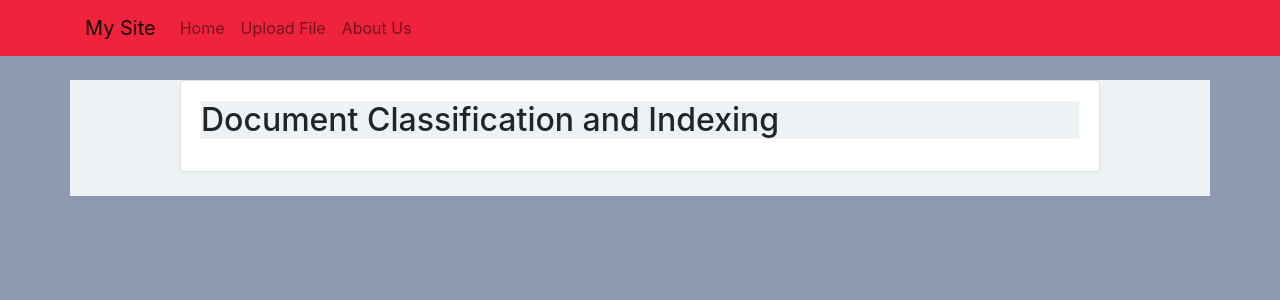
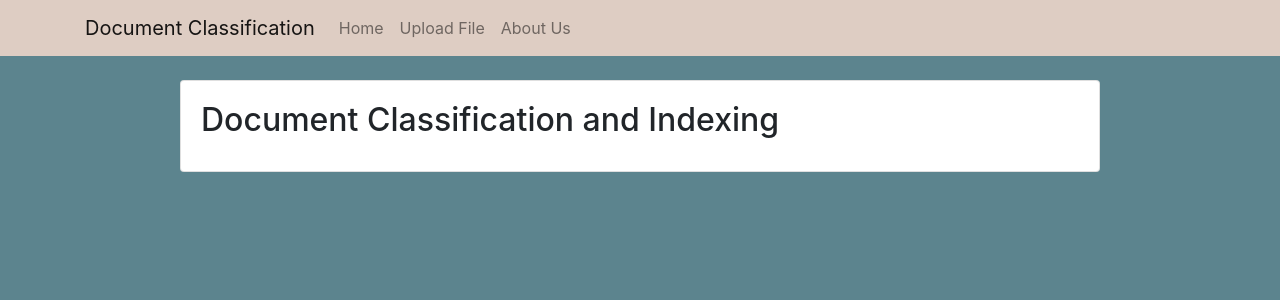
Before and after one commit to nsshah14/Document_Classification, a Django app: page / in a window 1280 px wide. Shown: the top 300 px of the page. Run offline with Django 3.2, Linux system fonts and the light colour scheme; some libraries are stand-ins or nearby versions.

Commit message:
template modification

```diff
--- a/mysite/settings.py
+++ b/mysite/settings.py
@@ -25,7 +25,7 @@ SECRET_KEY = '3w5+j6wh0^w9pjv14egctmtb^(7cq#whl%q(_8t*_(q2y^5z@a'
 # SECURITY WARNING: don't run with debug turned on in production!
 DEBUG = True
 
-ALLOWED_HOSTS = ['doc-classification.herokuapp.com']
+ALLOWED_HOSTS = ['doc-classification.herokuapp.com','127.0.0.1']
 
 
 # Application definition
--- a/mysite/static/css/app.css
+++ b/mysite/static/css/app.css
@@ -1,3 +1,6 @@
 body {
-  background-color: #41acc7;
+  background-color: #5c848e;
 }
+.navbar {
+  background-color: #decdc3;
+}
--- a/mysite/templates/about.html
+++ b/mysite/templates/about.html
@@ -1,5 +1,5 @@
 {% extends 'base.html' %}
 
 {% block content %}
-    <p style="background-color: #edf2f4;">This website was made with <span style="color:red;">&hearts;</span> for Final Year Engineering project by <span style="font-weight:200%;">Riya Bhagat, Parth Thosani <span>&#38;</span> Nisarg Shah</span>.</p>
+    <p>This website was made with <span style="color:red;">&hearts;</span> for Final Year Engineering project by <span style="font-weight:200%;">Riya Bhagat, Parth Thosani <span>&#38;</span> Nisarg Shah</span>.</p>
 {% endblock %}
--- a/mysite/templates/base.html
+++ b/mysite/templates/base.html
@@ -7,10 +7,10 @@
   <link rel="stylesheet" type="text/css" href="{% static 'css/app.css' %}">
   <title>{% block title %}Document Classification{% endblock %}</title>
 </head>
-<body style="background-color: #8d99ae;">
-  <nav class="navbar navbar-expand-lg navbar-light mb-4" style="background-color:#ef233c;color: white;">
+<body>
+  <nav class="navbar navbar-expand-lg navbar-light mb-4">
     <div class="container">
-      <a class="navbar-brand" href="{% url 'home' %}">My Site</a>
+      <a class="navbar-brand" href="{% url 'home' %}">Document Classification</a>
       <button class="navbar-toggler" type="button" data-toggle="collapse" data-target="#navbarSupportedContent" aria-controls="navbarSupportedContent" aria-expanded="false" aria-label="Toggle navigation">
         <span class="navbar-toggler-icon"></span>
       </button>
@@ -29,7 +29,7 @@
       </div>
     </div>
   </nav>
-  <div class="container" style="background-color: #edf2f4;">
+  <div class="container">
     <div class="row justify-content-center">
       <div class="col-lg-10 col-md-12">
         <div class="card mb-4">
--- a/mysite/templates/home.html
+++ b/mysite/templates/home.html
@@ -1,5 +1,5 @@
 {% extends 'base.html' %}
 
 {% block content %}
-  <h2 class="card-title" style="background-color: #edf2f4;">Document Classification and Indexing</h2>
+  <h2 class="card-title">Document Classification and Indexing</h2>
 {% endblock %}
```
